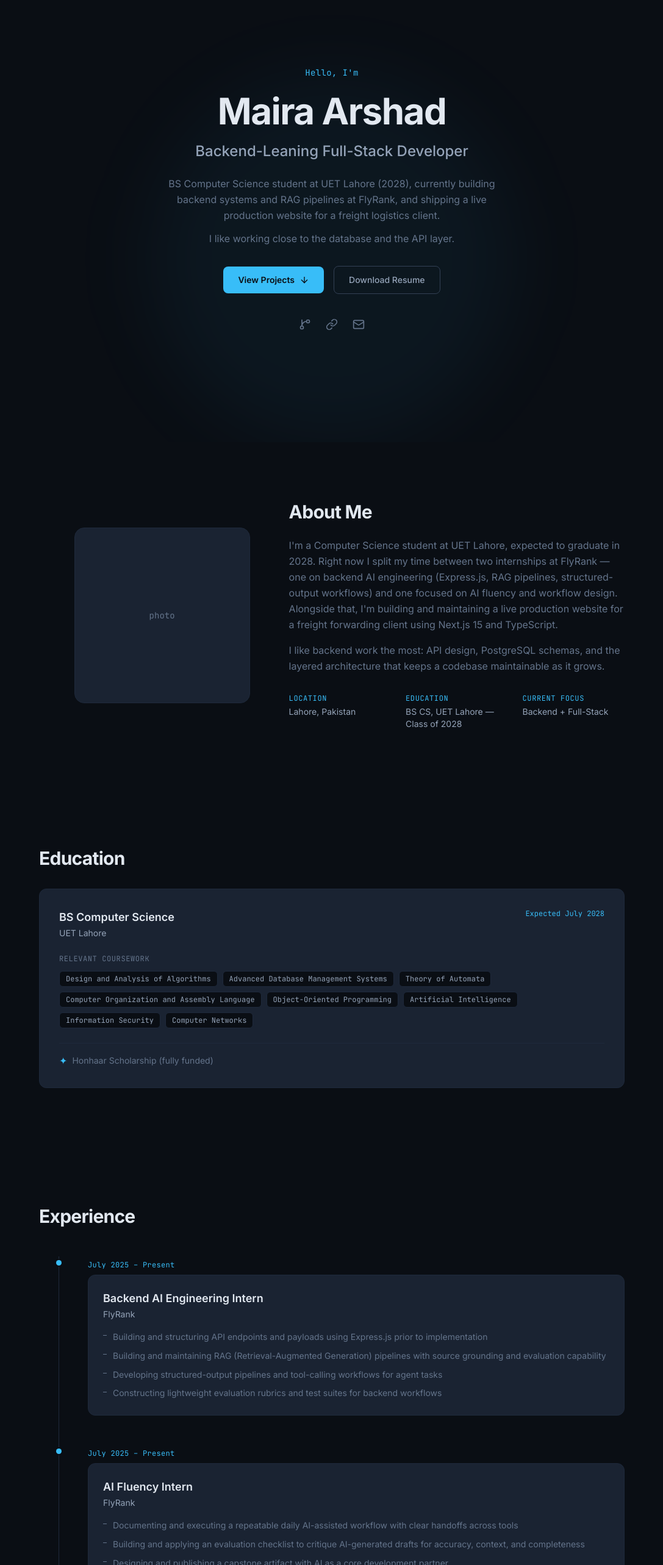
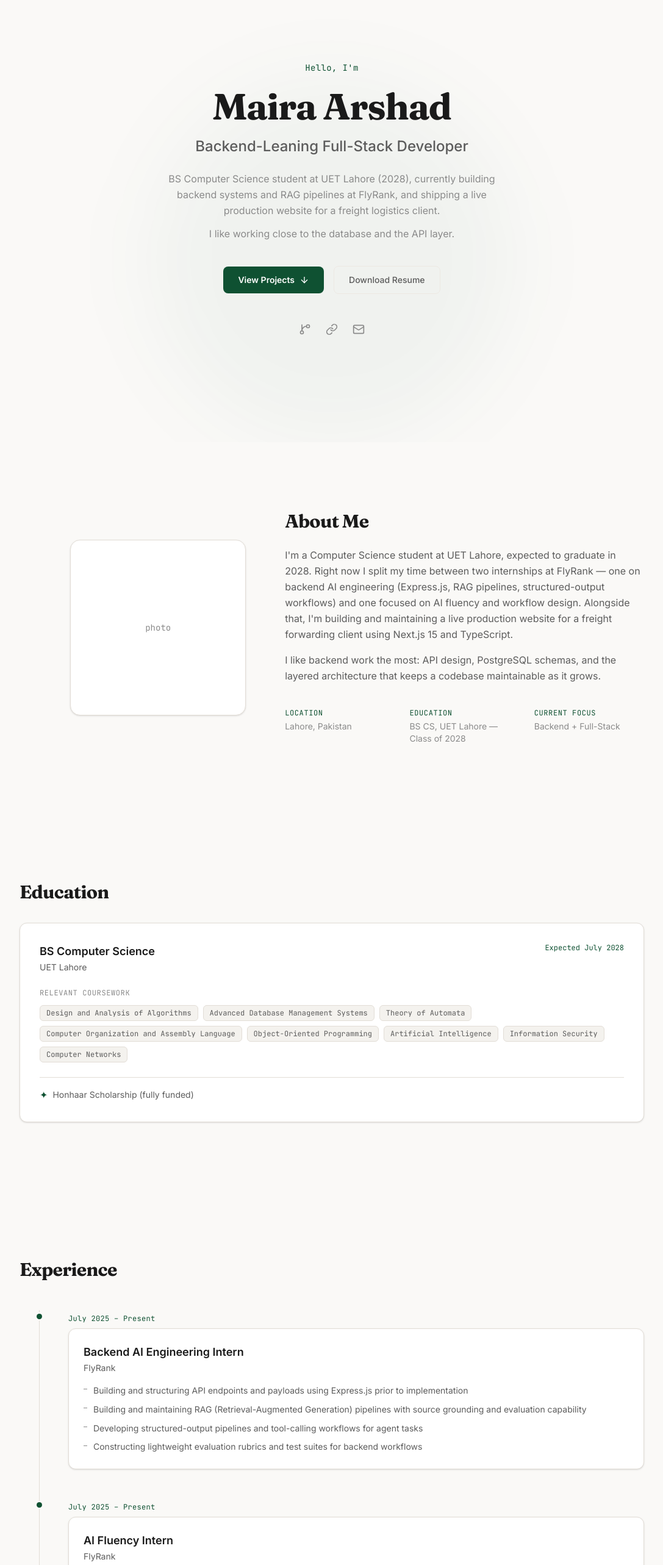
Before and after one commit to Mairaarshad19/Portfolio, a Next.js app: page / in a window 1280 px wide. Shown: the part 140-2706 px from the top of the page at 61% size, without its empty margins (96-1183 px from the left). Built offline with nearby package versions, Linux system fonts and the light colour scheme.

Commit message:
feat: redesign to premium light theme with editorial serif/sans typography

```diff
--- a/src/app/globals.css
+++ b/src/app/globals.css
@@ -1,21 +1,23 @@
 @import "tailwindcss";
 
 /* ── Design System ──────────────────────────────────────────── */
-/* Dark theme (default) */
+/* Premium light theme */
 :root {
-  --color-bg: #0a0e14;
-  --color-bg-secondary: #131820;
-  --color-bg-elevated: #1a2332;
-  --color-fg: #e2e8f0;
-  --color-fg-muted: #94a3b8;
-  --color-fg-dim: #64748b;
-  --color-accent: #38bdf8;
-  --color-accent-hover: #7dd3fc;
-  --color-border: #1e293b;
-  --color-border-light: #334155;
+  --color-bg: #faf9f7;
+  --color-bg-secondary: #f4f2ee;
+  --color-bg-elevated: #ffffff;
+  --color-fg: #1a1a1a;
+  --color-fg-muted: #5c5c5c;
+  --color-fg-dim: #8a8a8a;
+  --color-accent: #0f5132;
+  --color-accent-hover: #146b43;
+  --color-accent-subtle: #eaf5ef;
+  --color-border: #e2ddd6;
+  --color-border-light: #ece8e2;
+  --font-display: "Fraunces", ui-serif, Georgia, serif;
   --font-sans: "Inter", ui-sans-serif, system-ui, sans-serif;
   --font-mono: "JetBrains Mono", ui-monospace, "SF Mono", monospace;
-  --max-width-content: 64rem; /* max-w-5xl equivalent */
+  --max-width-content: 68rem;
 }
 
 /* ── Tailwind v4 theme tokens ───────────────────────────────── */
@@ -28,8 +30,10 @@
   --color-fg-dim: var(--color-fg-dim);
   --color-accent: var(--color-accent);
   --color-accent-hover: var(--color-accent-hover);
+  --color-accent-subtle: var(--color-accent-subtle);
   --color-border: var(--color-border);
   --color-border-light: var(--color-border-light);
+  --font-display: var(--font-display);
   --font-sans: var(--font-sans);
   --font-mono: var(--font-mono);
   --max-width-content: var(--max-width-content);
@@ -64,7 +68,7 @@ body {
   animation: fade-slide-up 0.8s ease-out forwards;
 }
 
-/* Scroll-reveal: initial hidden state */
+/* Scroll-reveal */
 .scroll-reveal {
   opacity: 0;
   transform: translateY(20px);
@@ -96,5 +100,5 @@ body {
 /* ── Selection ──────────────────────────────────────────────── */
 ::selection {
   background-color: var(--color-accent);
-  color: var(--color-bg);
+  color: #ffffff;
 }
--- a/src/components/About.tsx
+++ b/src/components/About.tsx
@@ -8,16 +8,15 @@ export default function About() {
   const { ref, revealed } = useScrollReveal();
 
   return (
-    <section id="about" className="py-24">
+    <section id="about" className="py-28">
       <div
         ref={ref}
         className={`container-content scroll-reveal ${revealed ? "revealed" : ""}`}
       >
-        <div className="grid grid-cols-1 md:grid-cols-5 gap-10 md:gap-16 items-center">
+        <div className="grid grid-cols-1 md:grid-cols-5 gap-12 md:gap-16 items-center">
           {/* Photo column */}
           <div className="md:col-span-2 flex justify-center md:justify-end">
-            <div className="relative w-56 h-56 sm:w-72 sm:h-72 rounded-2xl overflow-hidden bg-bg-elevated border border-border">
-              {/* Placeholder — swap with <Image /> when you have a photo */}
+            <div className="relative w-56 h-56 sm:w-72 sm:h-72 rounded-2xl overflow-hidden bg-bg-elevated border border-border shadow-sm">
               <div className="w-full h-full flex items-center justify-center text-fg-dim text-sm font-mono">
                 photo
               </div>
@@ -26,24 +25,24 @@ export default function About() {
 
           {/* Text column */}
           <div className="md:col-span-3">
-            <h2 className="text-2xl sm:text-3xl font-bold tracking-tight text-fg mb-6">
+            <h2 className="text-2xl sm:text-3xl font-display font-bold tracking-tight text-fg mb-6">
               About Me
             </h2>
 
-            <div className="space-y-4 text-sm sm:text-base text-fg-dim leading-relaxed">
+            <div className="space-y-4 text-sm sm:text-base text-fg-muted leading-relaxed">
               {paragraph.map((p, i) => (
                 <p key={i}>{p}</p>
               ))}
             </div>
 
             {/* Quick facts */}
-            <dl className="mt-8 grid grid-cols-1 sm:grid-cols-3 gap-5 sm:gap-6">
+            <dl className="mt-10 grid grid-cols-1 sm:grid-cols-3 gap-5 sm:gap-6">
               {quickFacts.map((fact) => (
                 <div key={fact.label}>
                   <dt className="text-xs font-mono text-accent uppercase tracking-wider mb-1">
                     {fact.label}
                   </dt>
-                  <dd className="text-sm text-fg-muted">{fact.value}</dd>
+                  <dd className="text-sm text-fg-dim">{fact.value}</dd>
                 </div>
               ))}
             </dl>
--- a/src/components/Education.tsx
+++ b/src/components/Education.tsx
@@ -8,16 +8,16 @@ export default function Education() {
   const { ref, revealed } = useScrollReveal();
 
   return (
-    <section id="education" className="py-24">
+    <section id="education" className="py-28">
       <div
         ref={ref}
         className={`container-content scroll-reveal ${revealed ? "revealed" : ""}`}
       >
-        <h2 className="text-2xl sm:text-3xl font-bold tracking-tight text-fg mb-8">
+        <h2 className="text-2xl sm:text-3xl font-display font-bold tracking-tight text-fg mb-8">
           Education
         </h2>
 
-        <div className="bg-bg-elevated border border-border rounded-xl p-6 sm:p-8">
+        <div className="bg-bg-elevated border border-border rounded-xl p-6 sm:p-8 shadow-sm">
           {/* Degree row */}
           <div className="flex flex-col sm:flex-row sm:items-start sm:justify-between gap-1 mb-6">
             <div>
@@ -40,7 +40,7 @@ export default function Education() {
               {coursework.map((course) => (
                 <span
                   key={course}
-                  className="px-2.5 py-1 text-xs font-mono text-fg-muted bg-bg border border-border rounded-md"
+                  className="px-2.5 py-1 text-xs font-mono text-fg-muted bg-bg-secondary border border-border rounded-md"
                 >
                   {course}
                 </span>
@@ -50,7 +50,7 @@ export default function Education() {
 
           {/* Honors */}
           <div className="pt-4 border-t border-border">
-            <span className="inline-flex items-center gap-2 text-sm text-fg-dim">
+            <span className="inline-flex items-center gap-2 text-sm text-fg-muted">
               <span className="text-accent text-base">✦</span>
               {honors}
             </span>
--- a/src/components/Experience.tsx
+++ b/src/components/Experience.tsx
@@ -5,10 +5,8 @@ import { useScrollReveal } from "@/lib/useScrollReveal";
 
 function ExperienceCard({
   exp,
-  index,
 }: {
   exp: (typeof experienceContent)[number];
-  index: number;
 }) {
   const { ref, revealed } = useScrollReveal();
 
@@ -26,7 +24,7 @@ function ExperienceCard({
       </span>
 
       {/* Card */}
-      <div className="bg-bg-elevated border border-border rounded-xl p-6 hover:border-border-light transition-colors">
+      <div className="bg-bg-elevated border border-border rounded-xl p-6 hover:border-border-light transition-colors shadow-sm">
         <h3 className="text-lg font-semibold text-fg">{exp.role}</h3>
         <p className="text-sm text-fg-muted mt-0.5 mb-4">{exp.company}</p>
 
@@ -34,7 +32,7 @@ function ExperienceCard({
           {exp.bullets.map((bullet, j) => (
             <li
               key={j}
-              className="text-sm text-fg-dim leading-relaxed pl-4 relative"
+              className="text-sm text-fg-muted leading-relaxed pl-4 relative"
             >
               <span className="absolute left-0 top-[0.6em] w-1.5 h-px bg-fg-dim" />
               {bullet}
@@ -50,22 +48,22 @@ export default function Experience() {
   const { ref, revealed } = useScrollReveal();
 
   return (
-    <section id="experience" className="py-24">
+    <section id="experience" className="py-28">
       <div
         ref={ref}
         className={`container-content scroll-reveal ${revealed ? "revealed" : ""}`}
       >
-        <h2 className="text-2xl sm:text-3xl font-bold tracking-tight text-fg mb-12">
+        <h2 className="text-2xl sm:text-3xl font-display font-bold tracking-tight text-fg mb-12">
           Experience
         </h2>
 
         <div className="relative">
-          {/* Vertical timeline line — repositioned for mobile */}
+          {/* Vertical timeline line */}
           <div className="absolute left-[3.5px] md:left-[31.5px] top-0 bottom-0 w-px bg-border" />
 
           <div className="space-y-12">
             {experienceContent.map((exp, i) => (
-              <ExperienceCard key={i} exp={exp} index={i} />
+              <ExperienceCard key={i} exp={exp} />
             ))}
           </div>
         </div>
--- a/src/components/Footer.tsx
+++ b/src/components/Footer.tsx
@@ -28,7 +28,7 @@ export default function Footer() {
     <footer className="border-t border-border bg-bg-secondary">
       <div
         ref={ref}
-        className={`container-content flex flex-col items-center gap-4 py-8 sm:flex-row sm:justify-between scroll-reveal ${revealed ? "revealed" : ""}`}
+        className={`container-content flex flex-col items-center gap-4 py-10 sm:flex-row sm:justify-between scroll-reveal ${revealed ? "revealed" : ""}`}
       >
         <p className="text-sm text-fg-dim">
           &copy; {new Date().getFullYear()} Maira Arshad. All rights reserved.
--- a/src/components/Hero.tsx
+++ b/src/components/Hero.tsx
@@ -19,9 +19,9 @@ export default function Hero() {
       id="home"
       className="relative min-h-screen flex items-center justify-center overflow-hidden"
     >
-      {/* Background gradient accent */}
+      {/* Background gradient accent — muted green glow */}
       <div className="absolute inset-0 pointer-events-none">
-        <div className="absolute top-1/4 left-1/2 -translate-x-1/2 w-[600px] h-[600px] rounded-full bg-accent/5 blur-3xl" />
+        <div className="absolute top-1/4 left-1/2 -translate-x-1/2 w-[600px] h-[600px] rounded-full bg-accent/[0.04] blur-3xl" />
       </div>
 
       <div
@@ -34,8 +34,8 @@ export default function Hero() {
             Hello, I'm
           </p>
 
-          {/* Name */}
-          <h1 className="text-3xl sm:text-5xl md:text-6xl font-bold tracking-tight text-fg leading-tight">
+          {/* Name — serif display */}
+          <h1 className="text-4xl sm:text-5xl md:text-6xl font-display font-bold tracking-tight text-fg leading-tight">
             {name}
           </h1>
 
@@ -52,7 +52,7 @@ export default function Hero() {
           </div>
 
           {/* Buttons */}
-          <div className="mt-8 flex flex-col sm:flex-row items-center justify-center gap-4">
+          <div className="mt-10 flex flex-col sm:flex-row items-center justify-center gap-4">
             {buttons.map((btn) => (
               <a
                 key={btn.label}
@@ -68,8 +68,8 @@ export default function Hero() {
                   : {})}
                 className={
                   btn.variant === "primary"
-                    ? "inline-flex items-center gap-2 px-5 py-2.5 sm:px-6 sm:py-3 rounded-lg bg-accent text-bg font-semibold text-sm transition-all hover:bg-accent-hover hover:shadow-lg hover:shadow-accent/20 active:scale-[0.97]"
-                    : "inline-flex items-center gap-2 px-5 py-2.5 sm:px-6 sm:py-3 rounded-lg border border-border-light text-fg-muted font-medium text-sm transition-all hover:border-accent hover:text-accent active:scale-[0.97]"
+                    ? "inline-flex items-center gap-2 px-6 py-3 rounded-lg bg-accent text-white font-semibold text-sm transition-all hover:bg-accent-hover hover:shadow-lg hover:shadow-accent/20 active:scale-[0.97]"
+                    : "inline-flex items-center gap-2 px-6 py-3 rounded-lg border border-border-light text-fg-muted font-medium text-sm transition-all hover:border-accent hover:text-accent active:scale-[0.97]"
                 }
               >
                 {btn.label}
@@ -79,7 +79,7 @@ export default function Hero() {
           </div>
 
           {/* Social icons */}
-          <div className="mt-10 flex items-center justify-center gap-6">
+          <div className="mt-12 flex items-center justify-center gap-6">
             {socials.map((s) => (
               <a
                 key={s.label}
--- a/src/components/Navbar.tsx
+++ b/src/components/Navbar.tsx
@@ -25,7 +25,7 @@ export default function Navbar() {
   };
 
   return (
-    <header className="sticky top-0 z-50 w-full border-b border-border bg-bg/80 backdrop-blur-md">
+    <header className="sticky top-0 z-50 w-full border-b border-border bg-bg/85 backdrop-blur-md">
       <div className="container-content flex h-16 items-center justify-between">
         {/* Logo / name */}
         <a
@@ -34,7 +34,7 @@ export default function Navbar() {
             e.preventDefault();
             handleClick("#home");
           }}
-          className="text-lg font-semibold tracking-tight text-fg hover:text-accent transition-colors"
+          className="text-lg font-display font-semibold tracking-tight text-fg hover:text-accent transition-colors"
         >
           MA<span className="text-accent">.</span>
         </a>
--- a/src/components/Skills.tsx
+++ b/src/components/Skills.tsx
@@ -7,12 +7,12 @@ export default function Skills() {
   const { ref, revealed } = useScrollReveal();
 
   return (
-    <section id="skills" className="py-24">
+    <section id="skills" className="py-28">
       <div
         ref={ref}
         className={`container-content scroll-reveal ${revealed ? "revealed" : ""}`}
       >
-        <h2 className="text-2xl sm:text-3xl font-bold tracking-tight text-fg mb-12">
+        <h2 className="text-2xl sm:text-3xl font-display font-bold tracking-tight text-fg mb-12">
           Skills
         </h2>
 
@@ -26,7 +26,7 @@ export default function Skills() {
                 {group.skills.map((skill) => (
                   <span
                     key={skill}
-                    className="px-3 py-1.5 text-sm font-mono text-fg-muted bg-bg-elevated border border-border rounded-md hover:border-accent/40 hover:text-fg transition-colors"
+                    className="px-3 py-1.5 text-sm font-mono text-fg-muted bg-bg-secondary border border-border rounded-md hover:border-accent/40 hover:text-accent transition-colors"
                   >
                     {skill}
                   </span>
```
Also changed, not shown: src/app/layout.tsx (+8 -2 lines), src/components/Contact.tsx (+6 -6 lines), src/components/Projects.tsx (+8 -8 lines), public/favicon.svg.
